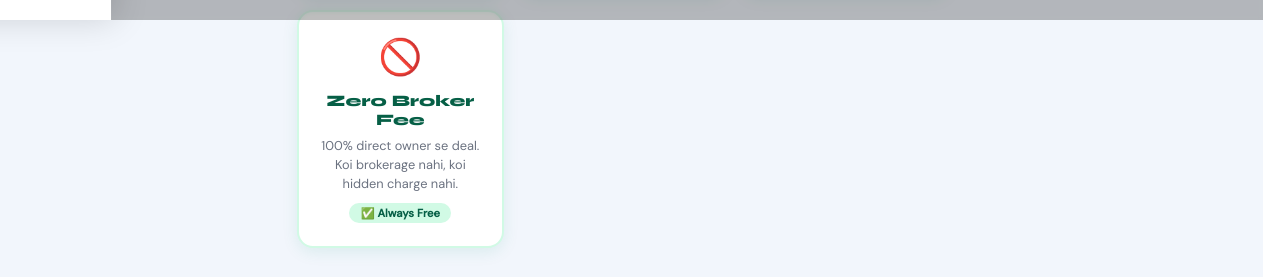
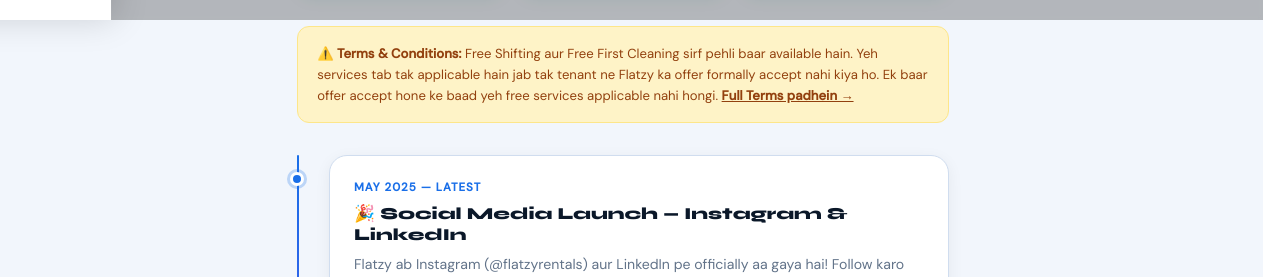
Before and after one commit to ritz9690-png/Flatzy, a website: page whats-new.html in a window 1280 px wide. Shown: the part 780-1057 px from the top of the page, 17-1280 px from the left. Drawn offline with Linux system fonts and the light colour scheme.

Commit message:
Update files

```diff
--- a/whats-new.html
+++ b/whats-new.html
@@ -196,12 +196,6 @@
         <div class="title">Verified Listing</div>
         <div class="desc">Har property Flatzy team ke dwara physically verified. Koi fraud nahi!</div>
         <div class="badge">✅ Guaranteed</div>
-      </div>
-      <div class="free-svc-card">
-        <div class="icon">🚫</div>
-        <div class="title">Zero Broker Fee</div>
-        <div class="desc">100% direct owner se deal. Koi brokerage nahi, koi hidden charge nahi.</div>
-        <div class="badge">✅ Always Free</div>
       </div>
     </div>
     <div class="terms-note">
```
